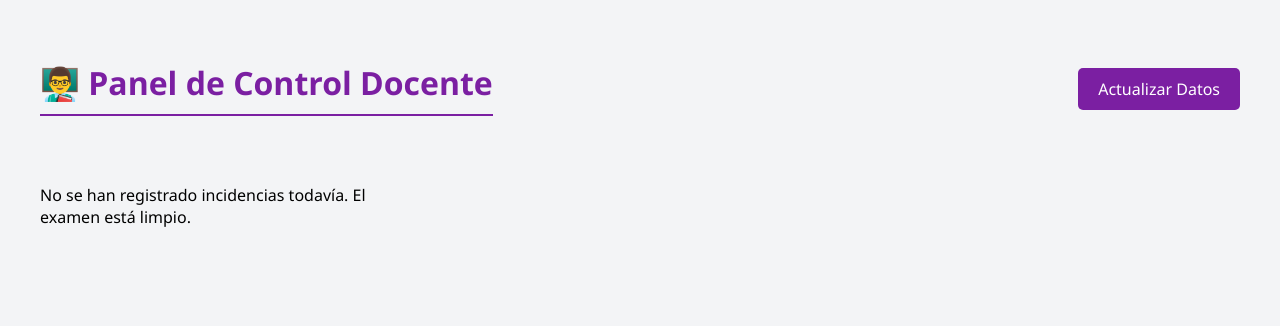
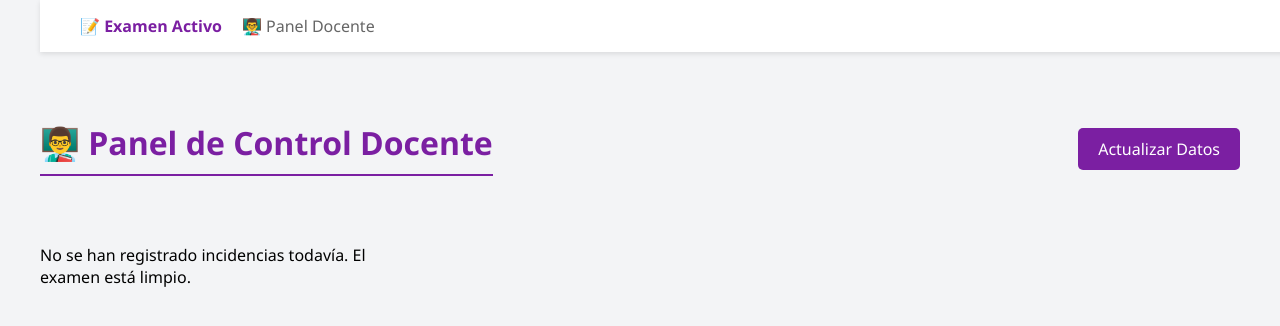
Before and after one commit to 914049118eddy-ops/Proctoring-, a FastAPI app: a page that uses templates/dashboard.html in a window 1280 px wide. Shown: the top 326 px of the page. Run offline with FastAPI, Linux system fonts and the light colour scheme.

Commit message:
Add navigation bar and sidebar to dashboard

```diff
--- a/templates/dashboard.html
+++ b/templates/dashboard.html
@@ -17,6 +17,16 @@
         .btn-refresh { background: var(--primary); color: white; border: none; padding: 10px 20px; border-radius: 5px; cursor: pointer; text-decoration: none; }
     </style>
 </head>
+<body>
+    <nav style="background: white; padding: 15px 40px; display: flex; gap: 20px; box-shadow: 0 2px 5px rgba(0,0,0,0.1); width: 100%; position: fixed; top: 0; z-index: 1000;">
+        <a href="/" style="text-decoration: none; color: #7b1fa2; font-weight: bold;">📝 Examen Activo</a>
+        <a href="/dashboard?password=uni2026" style="text-decoration: none; color: #666;">👨‍🏫 Panel Docente</a>
+    </nav>
+
+    <div class="sidebar" style="margin-top: 60px;"> </div>
+
+    <script src="/static/js/motor_ia.js"></script>
+</body>
 <body>
     <div style="display: flex; justify-content: space-between; align-items: center;">
         <h1>👨‍🏫 Panel de Control Docente</h1>
```
